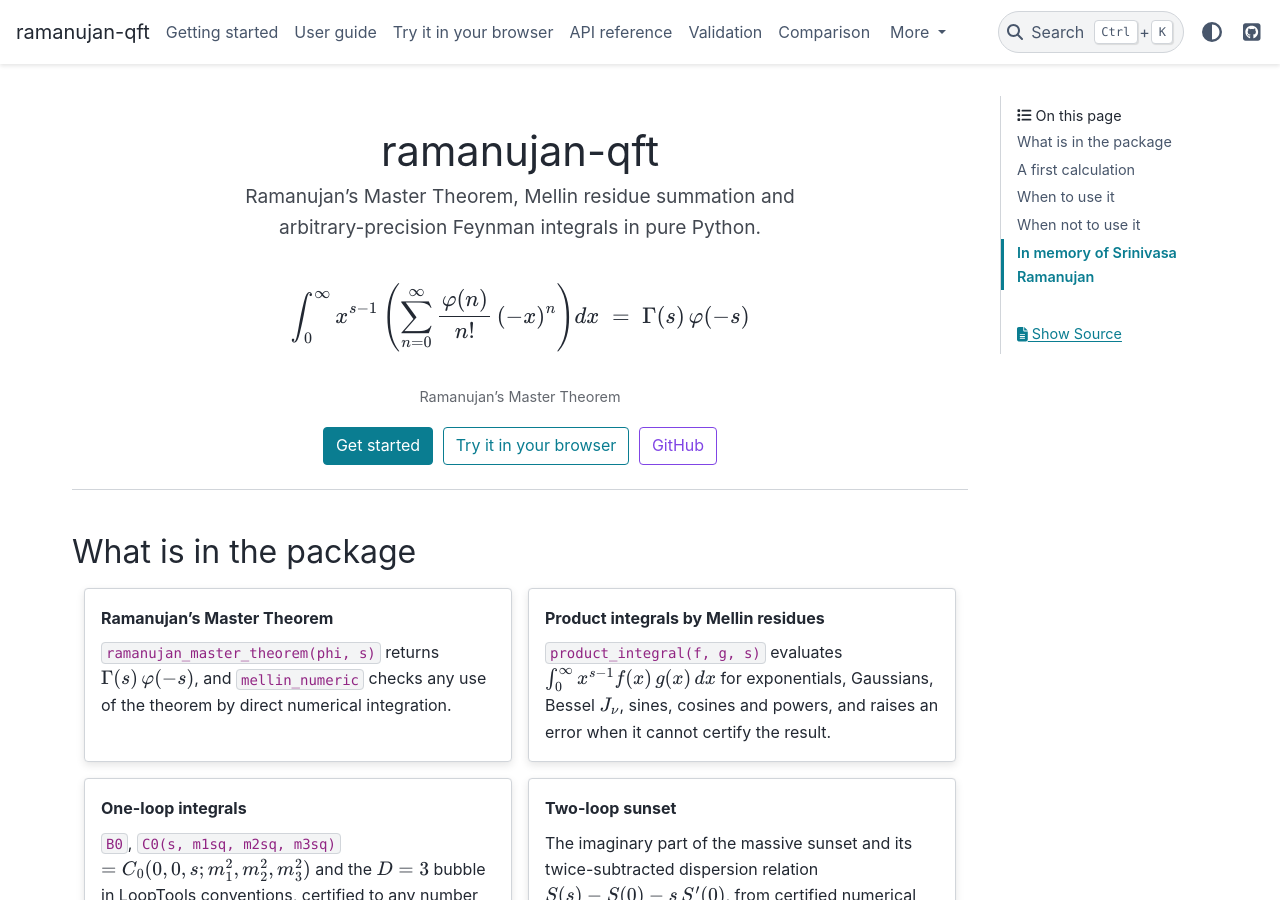
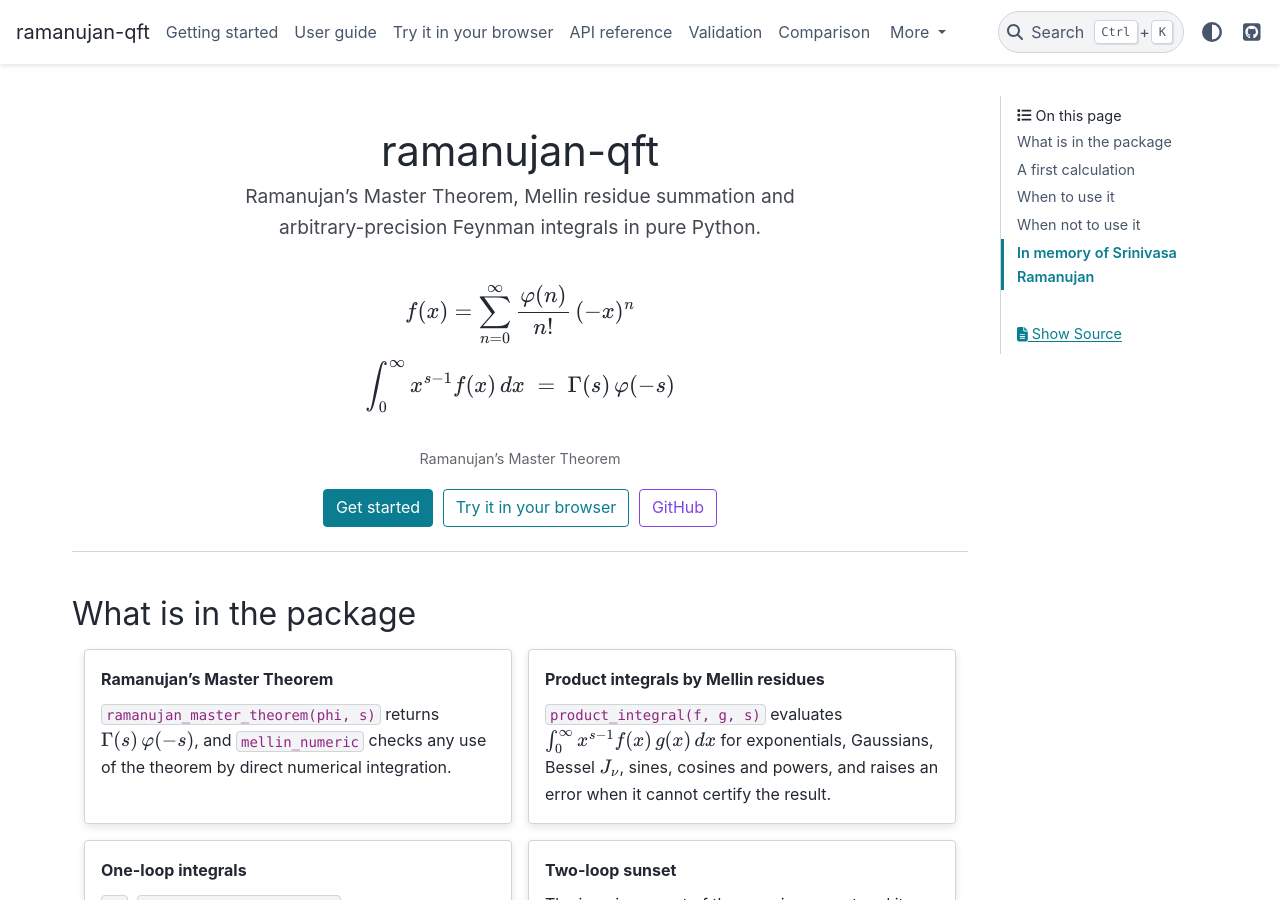
Before and after one commit to reetanshuh1998/Ramanujan_master_theorem, a Sphinx documentation site: the page built from docs/index.md, in a window 1280 px wide and 900 px high. Built offline with Sphinx 7.4.7 and the PyData theme 0.15.4, drawn with Linux system fonts in a browser that asks for light colours; pages that are not in the unit, such as notebooks, are missing from menus.

Commit message:
Docs: landing formula on two lines so it fits phone screens
Co-Authored-By: Claude Opus 5.5 <noreply@anthropic.com>
Claude-Session: https://claude.ai/code/session_012CMZZL4qgeWHiwsCUx31Lk

```diff
--- a/docs/index.md
+++ b/docs/index.md
@@ -25,8 +25,10 @@ Feynman integrals in pure Python.
 
 :::{container} rq-formula
 $$
-\int_0^\infty x^{s-1}\left(\sum_{n=0}^{\infty}\frac{\varphi(n)}{n!}\,(-x)^n\right)dx
-\;=\;\Gamma(s)\,\varphi(-s)
+\begin{gathered}
+f(x) = \sum_{n=0}^{\infty}\frac{\varphi(n)}{n!}\,(-x)^n \\[4pt]
+\int_0^\infty x^{s-1} f(x)\,dx \;=\; \Gamma(s)\,\varphi(-s)
+\end{gathered}
 $$
 :::
 
```
